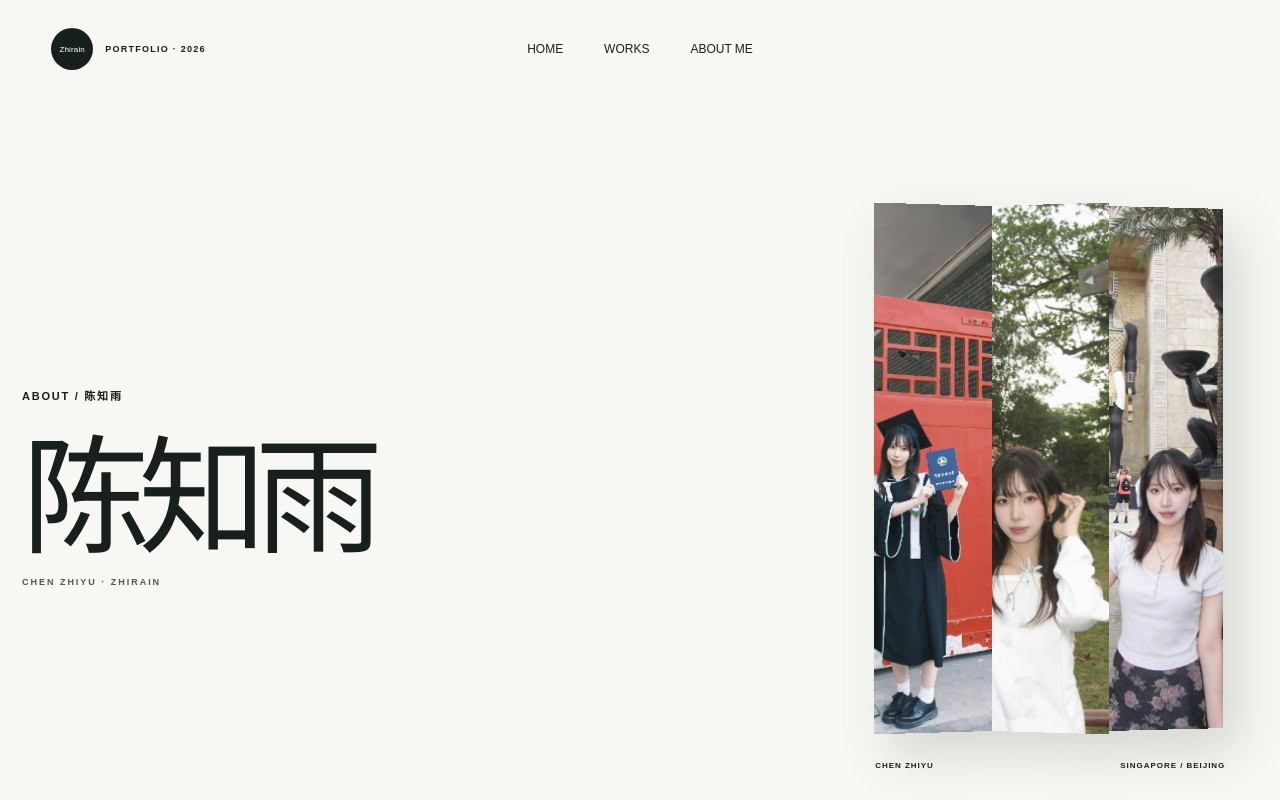
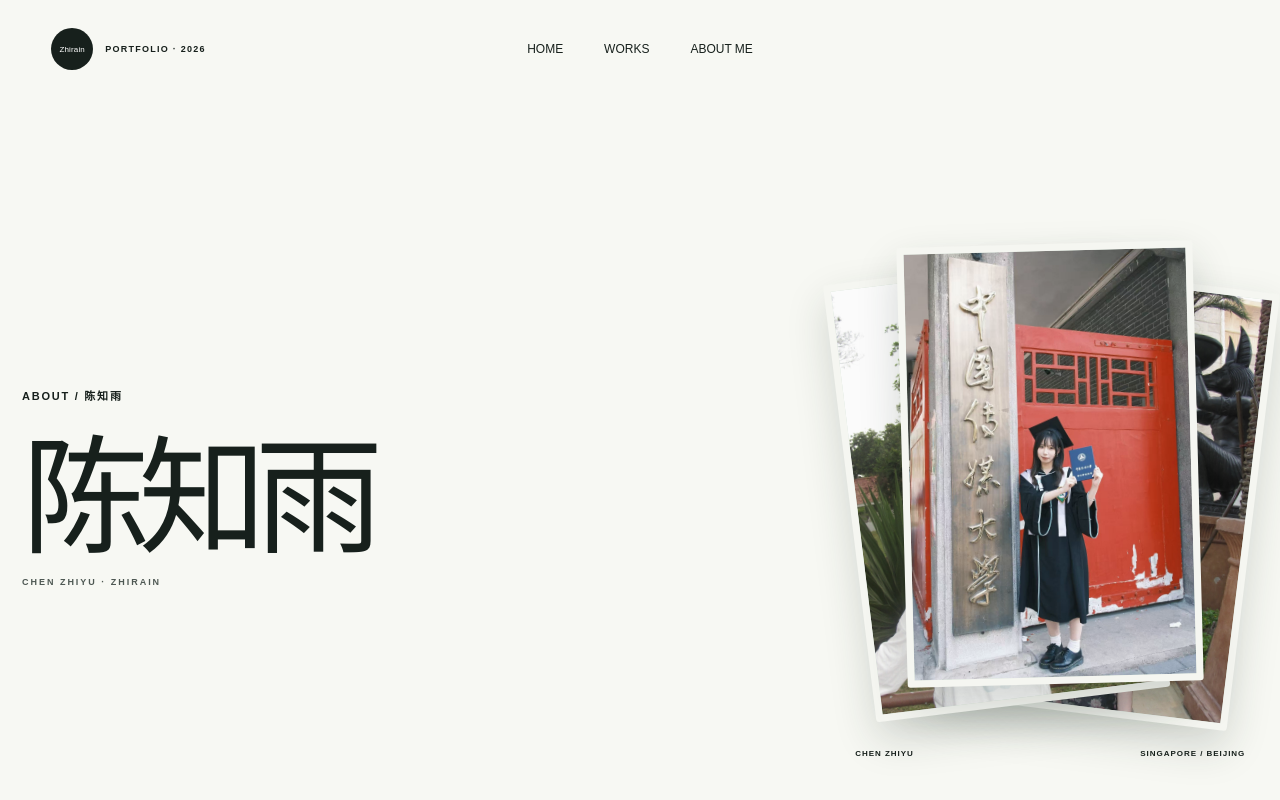
Before and after one commit to kfcvo/kfcvo.github.io, a Next.js app: page /about in a window 1280 px wide. Shown: the top 800 px of the page. Built offline with nearby package versions, Linux system fonts and the light colour scheme.

Commit message:
Replace About fold with interactive photo stack

```diff
--- a/app/about/page.tsx
+++ b/app/about/page.tsx
@@ -9,9 +9,9 @@ const capabilities = [
 ];
 
 const portraitPanels = [
-  { className: "fold-left", src: "/about-graduation.jpg", width: 1280, height: 1920 },
-  { className: "fold-center", src: "/about-changi.jpg", width: 1350, height: 1800 },
-  { className: "fold-right", src: "/about-egypt.jpg", width: 1312, height: 1800 },
+  { className: "stack-graduation", src: "/about-graduation.jpg", width: 1280, height: 1920, alt: "陈知雨毕业照" },
+  { className: "stack-changi", src: "/about-changi.jpg", width: 1350, height: 1800, alt: "陈知雨在樟宜村的照片" },
+  { className: "stack-egypt", src: "/about-egypt.jpg", width: 1312, height: 1800, alt: "陈知雨在埃及主题场景的照片" },
 ];
 
 export default function AboutPage() {
@@ -25,11 +25,11 @@ export default function AboutPage() {
           <p className="about-name-en">CHEN ZHIYU · ZHIRAIN</p>
         </div>
         <figure className="about-portrait">
-          <div className="portrait-fold" role="img" aria-label="陈知雨的毕业与旅行照片组合">
+          <div className="portrait-stack" aria-label="陈知雨的毕业与旅行照片组合">
             {portraitPanels.map((panel) => (
-              <span className={`portrait-fold-panel ${panel.className}`} key={panel.src}>
+              <button className={`portrait-card ${panel.className}`} key={panel.src} type="button" aria-label={`将${panel.alt}移到前面`}>
                 <Image src={panel.src} alt="" width={panel.width} height={panel.height} priority unoptimized />
-              </span>
+              </button>
             ))}
           </div>
           <figcaption><span>CHEN ZHIYU</span><span>SINGAPORE / BEIJING</span></figcaption>
--- a/app/globals.css
+++ b/app/globals.css
@@ -508,21 +508,19 @@ img { display: block; max-width: 100%; }
 .about-hero { display: grid; grid-template-columns: 1.25fr .75fr; align-items: center; gap: clamp(70px, 10vw, 160px); width: min(1280px, calc(100% - 44px)); min-height: 720px; margin: 30px auto 120px; }
 .about-title h1 { margin: 30px 0 24px; font-family: "Songti SC", STSong, Georgia, serif; font-size: clamp(86px, 10vw, 148px); font-weight: 400; letter-spacing: -.09em; line-height: .92; }
 .about-name-en { margin: 0; color: #4e5853; font-size: 9px; font-weight: 700; letter-spacing: .22em; }
-.about-portrait { width: min(350px, 100%); margin: 0 auto; }
-.portrait-fold { display: flex; width: 100%; aspect-ratio: 2 / 3; perspective: 1100px; filter: drop-shadow(16px 22px 24px rgba(32,48,40,.16)); }
-.portrait-fold-panel { position: relative; width: 33.333%; height: 100%; overflow: hidden; background: #dce7dd; transform-style: preserve-3d; }
-.portrait-fold-panel img { position: absolute; inset: 0; width: 100%; max-width: none; height: 100%; object-fit: cover; filter: saturate(.86) contrast(.97); transition: transform 520ms cubic-bezier(.2,.7,.2,1); }
-.fold-left img { object-position: 63% center; }
-.fold-center img { object-position: 50% center; }
-.fold-right img { object-position: 51% center; }
-.fold-left { z-index: 1; transform: rotateY(7deg); transform-origin: right center; }
-.fold-center { z-index: 2; transform: rotateY(-7deg); transform-origin: left center; box-shadow: inset 12px 0 16px rgba(24,38,31,.12), inset -10px 0 14px rgba(255,255,255,.12); }
-.fold-right { z-index: 1; transform: rotateY(6deg); transform-origin: left center; box-shadow: inset 10px 0 16px rgba(24,38,31,.12); }
+.about-portrait { width: min(390px, 100%); margin: 0 auto; }
+.portrait-stack { position: relative; width: 100%; aspect-ratio: .78; isolation: isolate; }
+.portrait-card { position: absolute; top: 5%; left: 12%; width: 76%; height: 88%; padding: 0; overflow: hidden; border: 7px solid #f5f6f1; border-radius: 3px; background: #dce7dd; cursor: pointer; box-shadow: 0 18px 42px rgba(32,48,40,.18); transition: z-index 0s, transform 460ms cubic-bezier(.2,.75,.2,1), box-shadow 460ms ease; }
+.portrait-card img { width: 100%; height: 100%; object-fit: cover; filter: saturate(.86) contrast(.97); transition: transform 460ms cubic-bezier(.2,.75,.2,1); }
+.stack-graduation { z-index: 3; transform: translate(0,0) rotate(-1.5deg); }
+.stack-graduation img { object-position: 61% center; }
+.stack-changi { z-index: 2; transform: translate(-18%,5%) rotate(-7deg); }
+.stack-changi img { object-position: 50% center; }
+.stack-egypt { z-index: 1; transform: translate(19%,7%) rotate(7deg); }
+.stack-egypt img { object-position: 51% center; }
+.portrait-card:hover,.portrait-card:focus-visible { z-index: 20; transform: translate(0,-4%) rotate(0) scale(1.045); box-shadow: 0 28px 58px rgba(32,48,40,.25); outline: none; }
+.portrait-card:hover img,.portrait-card:focus-visible img { transform: scale(1.018); }
 .about-portrait figcaption{display:flex;justify-content:space-between;margin-top:30px;font-size:8px;font-weight:700;letter-spacing:.12em}
-
-@media (hover: hover) {
-  .portrait-fold:hover .portrait-fold-panel img { transform: scale(1.025); }
-}
 .about-manifesto { width: min(1100px, calc(100% - 44px)); margin: 0 auto; padding: 130px 0; border-top: 1px solid var(--ink); text-align: center; }.about-manifesto blockquote{margin:34px auto 0;font-family:Georgia,"Songti SC",serif;font-size:clamp(34px,4.4vw,62px);font-weight:400;line-height:1.5}
 .about-journey,.capability-section{width:min(1200px,calc(100% - 44px));margin:80px auto 170px}.about-journey .section-heading,.capability-section .section-heading{grid-template-columns:.7fr 1.3fr}.timeline{margin-top:80px;border-top:1px solid var(--ink)}.timeline article{display:grid;grid-template-columns:220px 70px 1fr;align-items:center;min-height:150px;border-bottom:1px solid var(--line)}.timeline time{color:var(--muted);font-size:10px}.timeline article>span{font-family:Georgia,serif;font-size:22px}.timeline h3{margin:0;font-family:Georgia,"Songti SC",serif;font-size:34px;font-weight:400}.timeline p{margin:10px 0 0;color:var(--muted);font-size:12px}
 .capability-list{margin-top:80px;border-top:1px solid var(--ink)}.capability-list article{display:grid;grid-template-columns:100px 1fr 1.2fr;align-items:center;min-height:130px;border-bottom:1px solid var(--line)}.capability-list article>span{font-size:9px;font-weight:700}.capability-list h3{margin:0;font-family:Georgia,serif;font-size:35px;font-weight:400}.capability-list p{margin:0;color:var(--muted);font-size:13px;line-height:1.8}
```
